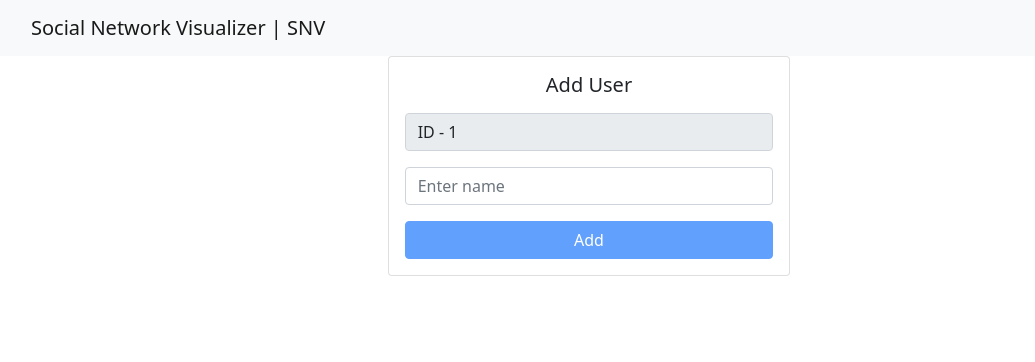
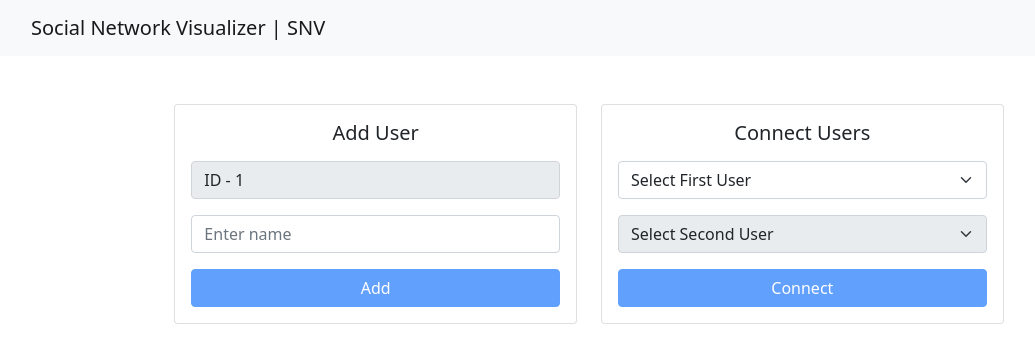
Before and after one commit to dssudake/snv, a React (Create React App) app: page / in a window 1280 px wide. Shown: the top 362 px of the page, without its empty margins (51-1086 px from the left). Built offline with nearby package versions, Linux system fonts and the light colour scheme.

Commit message:
Added functionality to connect two different users

```diff
--- /dev/null
+++ b/src/components/Home/ConnectUsersForm/index.js
@@ -0,0 +1,65 @@
+import React, { useState } from "react";
+import { Card, Form, Button } from "react-bootstrap";
+
+const ConnectUsersForm = ({ userList, userConnections, addNewConnection }) => {
+  const [firstUser, setFirstUser] = useState("");
+  const [secondUser, setSecondUser] = useState("");
+
+  const handleClick = () => {
+    addNewConnection(firstUser, secondUser);
+    setFirstUser("");
+    setSecondUser("");
+  };
+
+  return (
+    <Card>
+      <Card.Body>
+        <Card.Title className="text-center">Connect Users</Card.Title>
+        <Form.Group className="my-3">
+          <Form.Select
+            value={firstUser}
+            onChange={(e) => {
+              setFirstUser(e.target.value);
+              setSecondUser("");
+            }}
+          >
+            <option>Select First User</option>
+            {Object.keys(userList).map((item) => (
+              <option key={item} value={item}>
+                {`[${item}] ${userList[item]}`}
+              </option>
+            ))}
+          </Form.Select>
+        </Form.Group>
+        <Form.Group className="my-3">
+          <Form.Select
+            value={secondUser}
+            onChange={(e) => setSecondUser(e.target.value)}
+            disabled={!firstUser}
+          >
+            <option>Select Second User</option>
+            {firstUser &&
+              Object.keys(userList).map(
+                (item) =>
+                  firstUser !== item &&
+                  userConnections[firstUser].indexOf(item) === -1 && (
+                    <option key={item} value={item}>
+                      {`[${item}] ${userList[item]}`}
+                    </option>
+                  )
+              )}
+          </Form.Select>
+        </Form.Group>
+        <Button
+          onClick={handleClick}
+          disabled={!(firstUser && secondUser)}
+          className="w-100"
+        >
+          Connect
+        </Button>
+      </Card.Body>
+    </Card>
+  );
+};
+
+export default ConnectUsersForm;
--- a/src/pages/Home/index.js
+++ b/src/pages/Home/index.js
@@ -3,20 +3,39 @@ import { Row, Col } from "react-bootstrap";
 
 import "./styles.css";
 import AddUserForm from "../../components/Home/AddUserForm";
+import ConnectUsersForm from "../../components/Home/ConnectUsersForm";
 
 const Home = () => {
   const [userList, setUserList] = useState({});
   const [newUserId, setNewUserId] = useState(1);
+  const [userConnections, setUserConnections] = useState({});
 
   const addNewUser = (name) => {
     setUserList({ ...userList, [newUserId]: name });
+    setUserConnections({ ...userConnections, [newUserId]: [] });
+    setNewUserId(newUserId + 1);
+  };
+
+  const addNewConnection = (user1, user2) => {
+    setUserConnections({
+      ...userConnections,
+      [user1]: [...userConnections[user1], user2],
+    });
     setNewUserId(newUserId + 1);
   };
 
   return (
-    <Row className="snv-home--wrapper justify-content-center">
+    <Row className="snv-home--wrapper justify-content-center py-5">
       <Col md={6} lg={4} xxl={3}>
         <AddUserForm newUserId={newUserId} addNewUser={addNewUser} />
+      </Col>
+
+      <Col md={6} lg={4} xxl={3}>
+        <ConnectUsersForm
+          userList={userList}
+          userConnections={userConnections}
+          addNewConnection={addNewConnection}
+        />
       </Col>
     </Row>
   );
```
